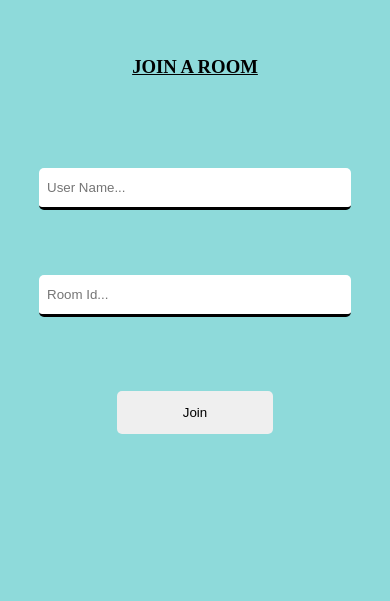
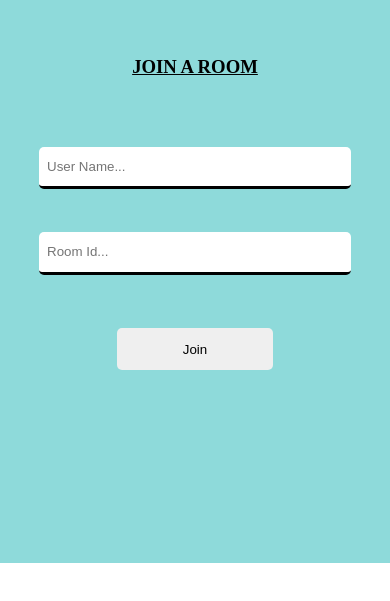
Before and after one commit to balsangram/chat_app, a React (Create React App) app in the folder client/: page / in a window 390 px wide. Shown: the part 197-798 px from the top of the page. Built offline with nearby package versions, Linux system fonts and the light colour scheme; no server answers.

Commit message:
UPD-update any thing

```diff
--- a/client/src/App.css
+++ b/client/src/App.css
@@ -169,7 +169,7 @@
 @media screen and (max-width: 520px) {
   .joinPage{
     width: 100vw;
-    height: 100vh;
+    height: 90vh;
     margin: 0;
     padding: 20vh 0;
     border-radius: 0;
@@ -183,4 +183,7 @@
   .entryButton{
     margin-top: 0;
   }
+  .roomPage{
+    height: 90vh;
+  }
 }
```
